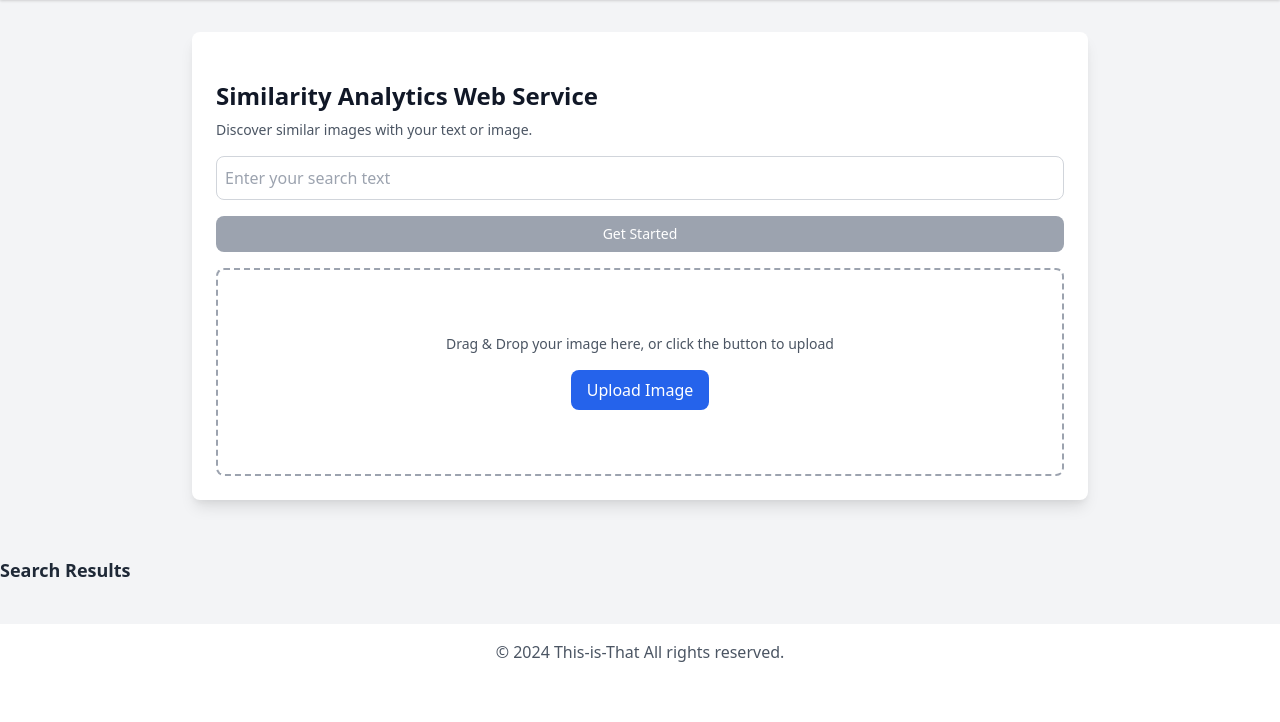
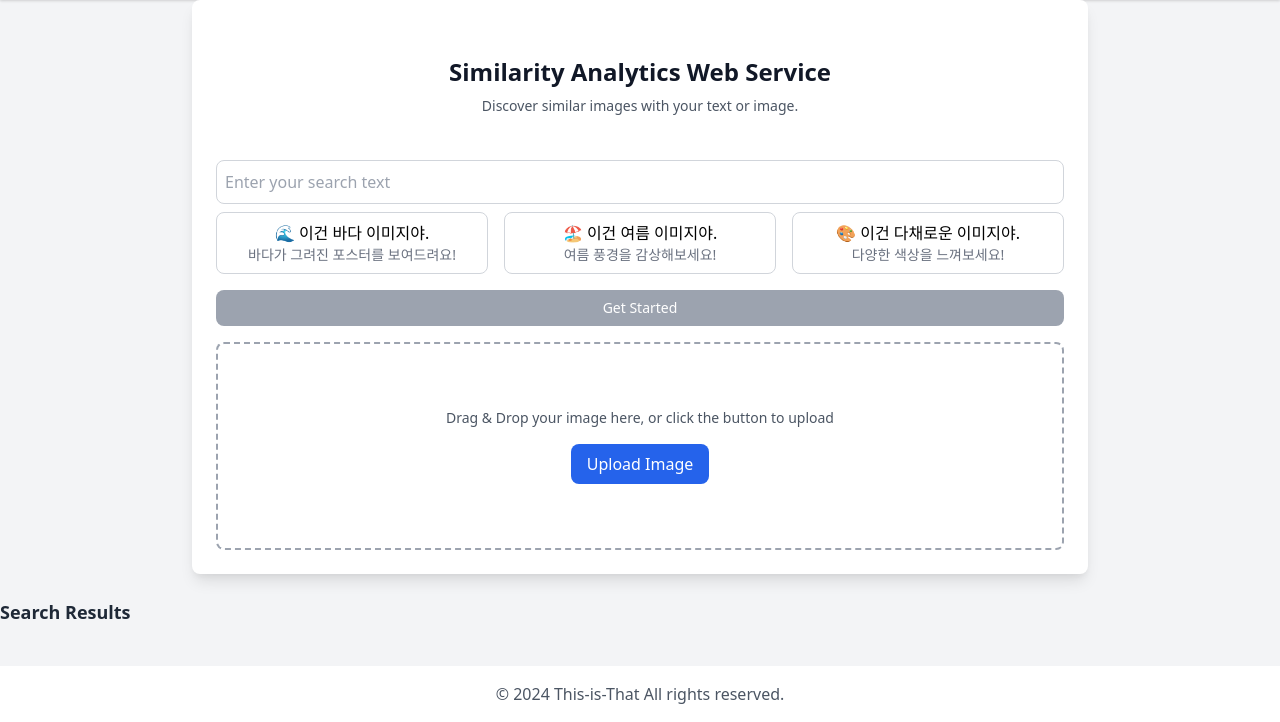
Before and after one commit to This-is-That/post-co, a Flask app: page / in a window 1280 px wide. Shown: the part 120-842 px from the top of the page. Before the commit the page ends 782 px from the top, so only its background shows below. Run offline with Flask 3, Linux system fonts and the light colour scheme; parts of the project's set-up code (start-up, migrations or seed data) failed here and were passed over.

Commit message:
[FEAT] Input text with Example Prompts

```diff
--- a/app/templates/index.html
+++ b/app/templates/index.html
@@ -45,16 +45,29 @@
     <!-- Main Section -->
     <main class="flex-grow flex items-center justify-center">
         <div class="flex flex-col items-center justify-center w-full max-w-4xl p-6 bg-white shadow-lg rounded-lg">
-            <!-- <div class="w-full">
-                <img src="{{ url_for('static', filename='images/title.png') }}" alt="Similarity Analytics"
-                    class="w-full h-64 object-cover object-center rounded-lg">
-            </div> -->
-            <div class="w-full mt-6">
+            <div class="w-full mt-8 text-center">
                 <h2 class="text-2xl font-bold text-gray-900">Similarity Analytics Web Service</h2>
                 <p class="text-sm text-gray-600 mt-2">Discover similar images with your text or image.</p>
 
-                <input type="text" id="searchInput"
-                    class="border border-gray-300 rounded-lg p-2 w-full h-11 mt-4" placeholder="Enter your search text">
+                <div class="relative mt-11 w-full">
+                    <input type="text" id="searchInput" class="border border-gray-300 rounded-lg p-2 w-full h-11" placeholder="Enter your search text">
+                    <button id="clearInputBtn" class="absolute right-4 top-2.5 text-black-500 hover:text-black-700 hidden">✕</button>
+                </div>
+
+                <div class="flex space-x-4 mt-2">
+                    <div class="border border-gray-300 rounded-lg p-2 w-full example-text cursor-pointer">
+                        <span class="block">🌊 이건 바다 이미지야.</span>
+                        <span class="block text-gray-500 text-sm">바다가 그려진 포스터를 보여드려요!</span>
+                    </div>
+                    <div class="border border-gray-300 rounded-lg p-2 w-full example-text cursor-pointer">
+                        <span class="block">🏖 이건 여름 이미지야.</span>
+                        <span class="block text-gray-500 text-sm">여름 풍경을 감상해보세요!</span>
+                    </div>
+                    <div class="border border-gray-300 rounded-lg p-2 w-full example-text cursor-pointer">
+                        <span class="block">🎨 이건 다채로운 이미지야.</span>
+                        <span class="block text-gray-500 text-sm">다양한 색상을 느껴보세요!</span>
+                    </div>
+                </div>
 
                 <button id="getStartedBtn" type="button"
                     class="w-full mt-4 text-white bg-gray-400 cursor-not-allowed rounded-lg px-4 py-2 text-sm"
@@ -122,12 +135,23 @@
             });
         });
 
+        document.querySelectorAll('.example-text').forEach(box => {
+            box.addEventListener('click', function() {
+                searchInput.value = this.querySelector('span').textContent.trim();
+                toggleGetStartedButton(); // 버튼 활성화 상태 업데이트
+                if (!getStartedBtn.disabled) {
+                    getStartedBtn.click(); // Get Started 버튼 클릭
+                }
+            });
+        });
+
         const getStartedBtn = document.getElementById('getStartedBtn');
         const searchInput = document.getElementById('searchInput');
         const fileInput = document.getElementById('fileInput');
         const uploadBtn = document.getElementById('uploadBtn');
         const dropArea = document.getElementById('dropArea');
         const imageContainer = document.getElementById('imageContainer');
+        const clearInputBtn = document.getElementById('clearInputBtn');
         let isRequesting = false;
 
         function toggleGetStartedButton() {
@@ -241,7 +265,6 @@
             }
         }
 
-        searchInput.addEventListener('input', toggleGetStartedButton);
         fileInput.addEventListener('change', handleFileUpload);
 
         uploadBtn.addEventListener('click', function () {
@@ -268,12 +291,15 @@
 
         getStartedBtn.addEventListener('click', handleGetStarted);
 
-        // 추가된 코드: Enter 키로 검색 시작
-        searchInput.addEventListener('keydown', function (event) {
-            if (event.key === 'Enter' && searchInput.value.trim()) {
-                event.preventDefault();  // Enter 키의 기본 동작을 막음
-                handleGetStarted();  // 검색 시작
-            }
+        searchInput.addEventListener('input', function() {
+            toggleGetStartedButton(); // 버튼 활성화 상태 업데이트
+            clearInputBtn.style.display = this.value ? 'block' : 'none';
+        });
+
+        clearInputBtn.addEventListener('click', function() {
+            searchInput.value = '';
+            clearInputBtn.style.display = 'none';
+            toggleGetStartedButton(); // 버튼 비활성화 상태로 업데이트
         });
     </script>
 </body>
```
